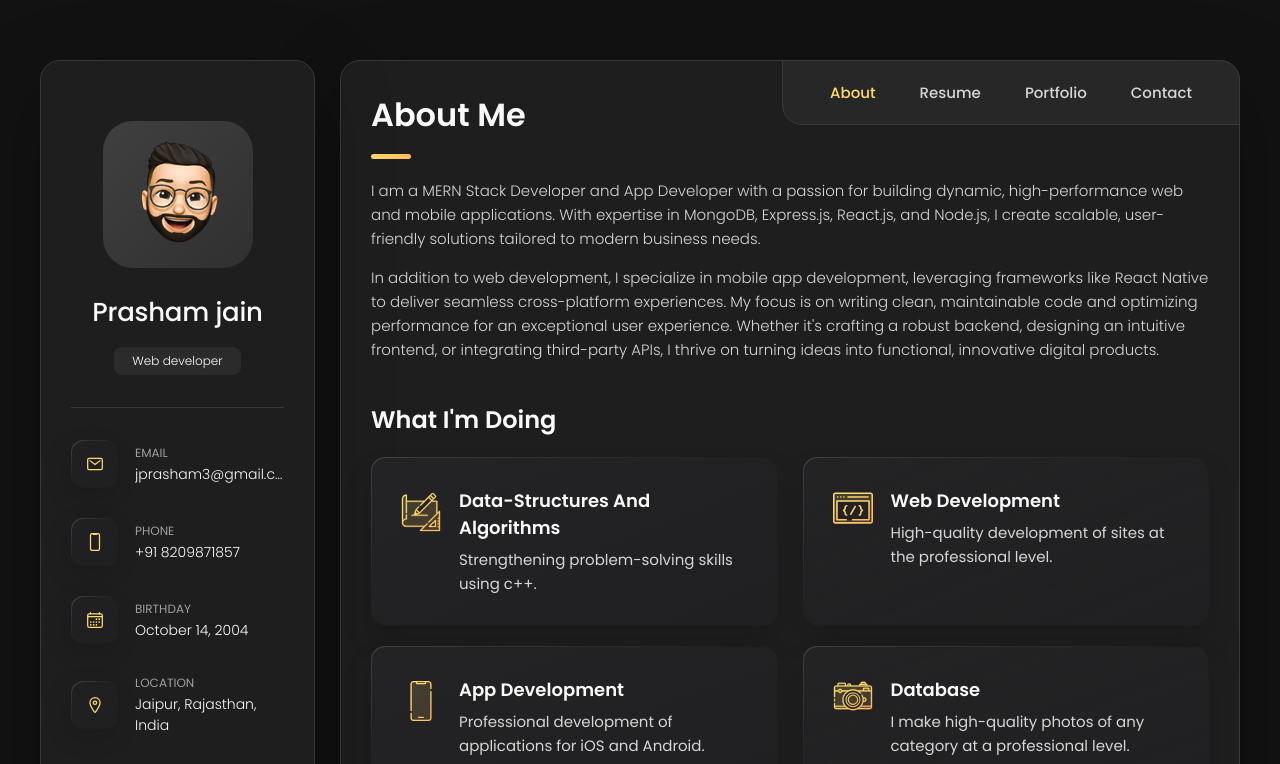
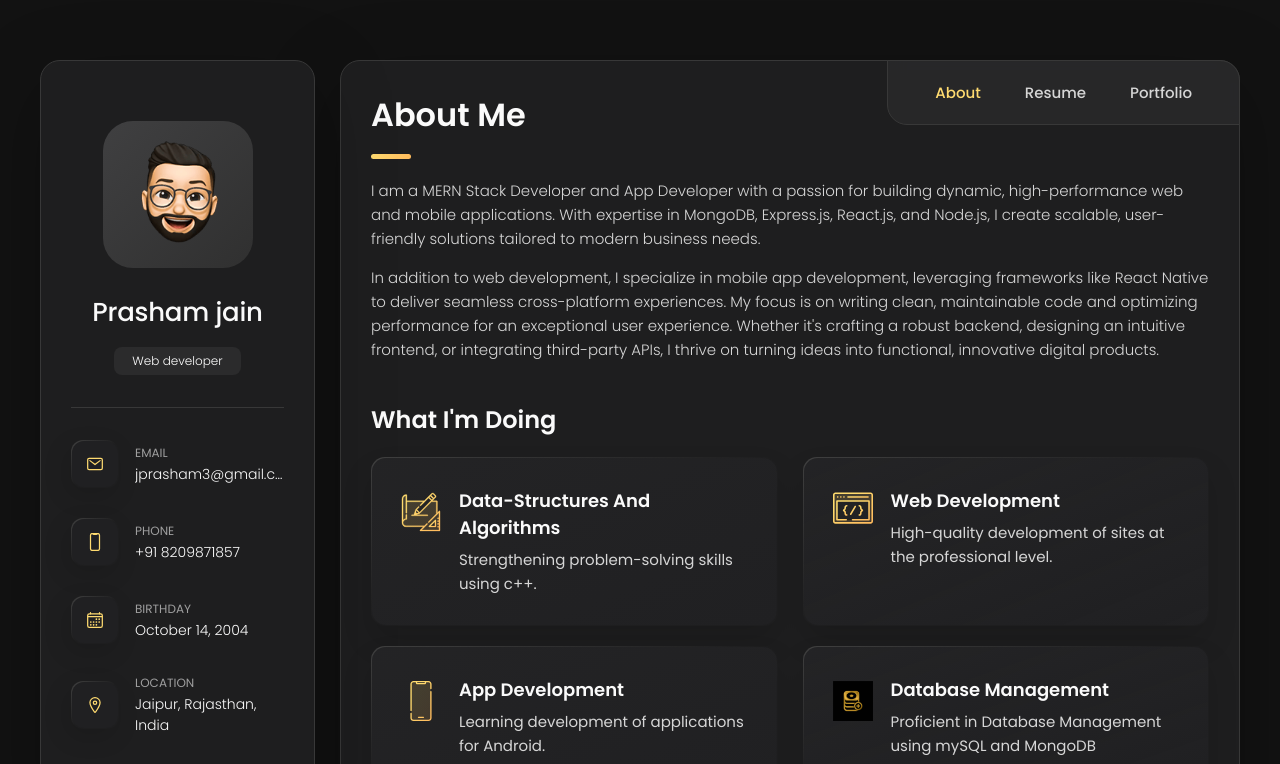
Before and after one commit to prasham14/Portfolio, a plain HTML site: page index.html in a window 1280 px wide. Shown: the top 764 px of the page. Drawn offline with nearby package versions, Linux system fonts and the light colour scheme.

Commit message:
Changes in logos

```diff
--- a/index.html
+++ b/index.html
@@ -19,7 +19,7 @@
       <div class="sidebar-info">
 
         <figure class="avatar-box">
-          <img src="./assets/images/my-avatar.png" alt="Richard hanrick" width="80">
+          <img src="./assets/images/my-avatar.png" alt="Prasham Jain" width="80">
         </figure>
 
         <div class="info-content">
@@ -137,9 +137,9 @@
           <li class="navbar-item">
             <button class="navbar-link" data-nav-link>Portfolio</button>
           </li>
-          <li class="navbar-item">
+          <!-- <li class="navbar-item">
             <button class="navbar-link" data-nav-link>Contact</button>
-          </li>
+          </li> -->
 
         </ul>
 
@@ -212,7 +212,7 @@
                 <h4 class="h4 service-item-title">App Development</h4>
 
                 <p class="service-item-text">
-                  Professional development of applications for iOS and Android.
+                  Learning development of applications for  Android.
                 </p>
               </div>
 
@@ -221,14 +221,14 @@
             <li class="service-item">
 
               <div class="service-icon-box">
-                <img src="./assets/images/icon-photo.svg" alt="camera icon" width="40">
+                <img src="./assets/images/k.jpeg" alt="camera icon" width="40">
               </div>
 
               <div class="service-content-box">
-                <h4 class="h4 service-item-title">Database</h4>
+                <h4 class="h4 service-item-title">Database Management</h4>
 
                 <p class="service-item-text">
-                  I make high-quality photos of any category at a professional level.
+                    Proficient in Database Management using mySQL and MongoDB
                 </p>
               </div>
 
@@ -465,7 +465,7 @@
                     <ion-icon name="eye-outline"></ion-icon>
                   </div>
 
-                  <img src="./assets/images/project-2.png" alt="orizon" loading="lazy">
+                  <img src="./assets/images/download.jpeg" alt="orizon" loading="lazy">
                 </figure>
 
                 <h3 class="project-title">Milestone Master Platform</h3>
@@ -725,7 +725,7 @@
         - #CONTACT
       -->
 
-      <article class="contact" data-page="contact">
+      <!-- <article class="contact" data-page="contact">
 
         <header>
           <h2 class="h2 article-title">Contact</h2>
@@ -753,7 +753,7 @@
 
         </section>
 
-      </article>
+      </article> -->
 
     </div>
 
```
Also changed, not shown: assets/images/d.png (added), assets/images/db.png (added), assets/images/download.jpeg (added), assets/images/f.png (added), assets/images/g.png (added), assets/images/k.jpeg (added), assets/images/mm.png (added), assets/images/z.png (added).
